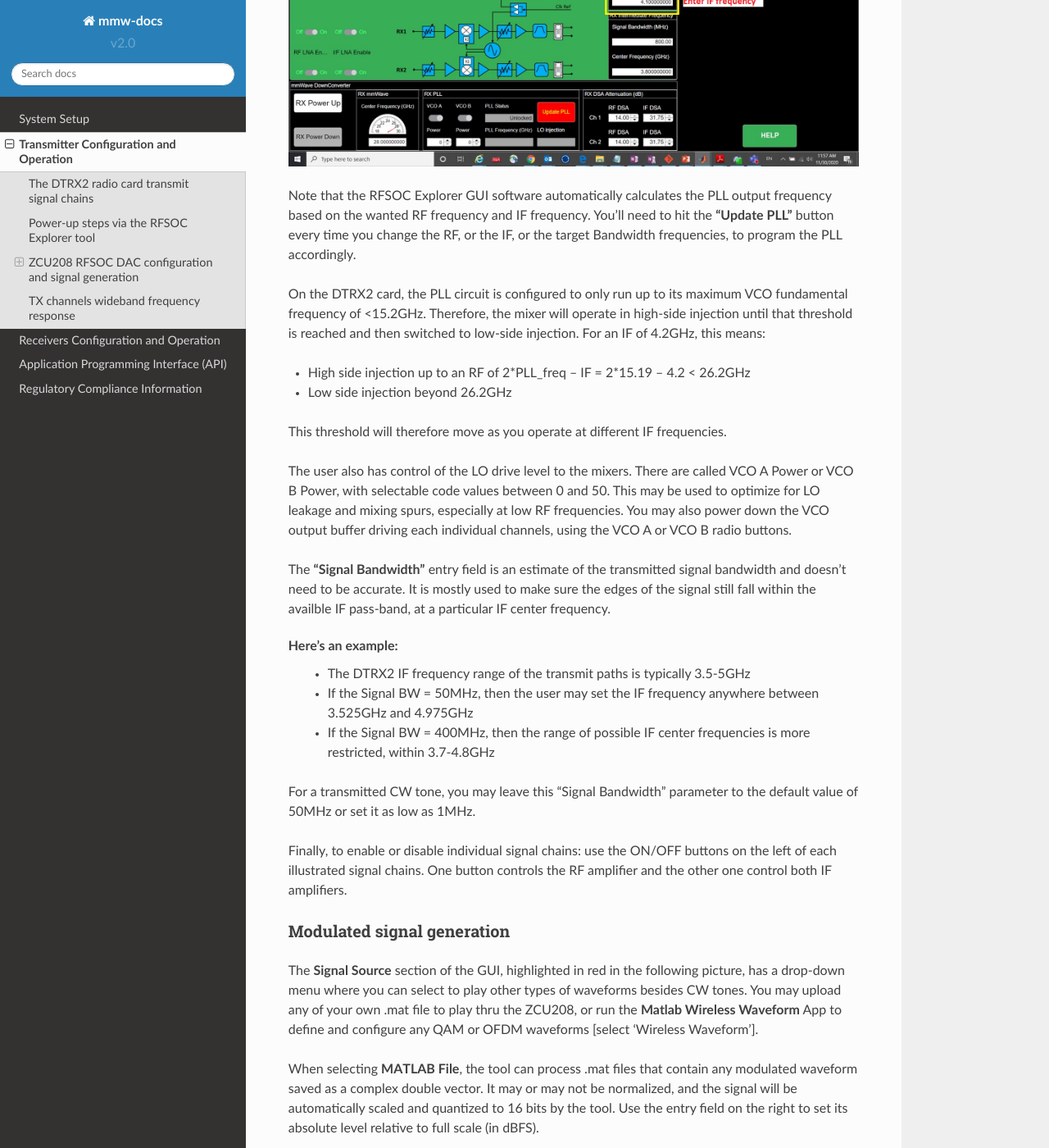
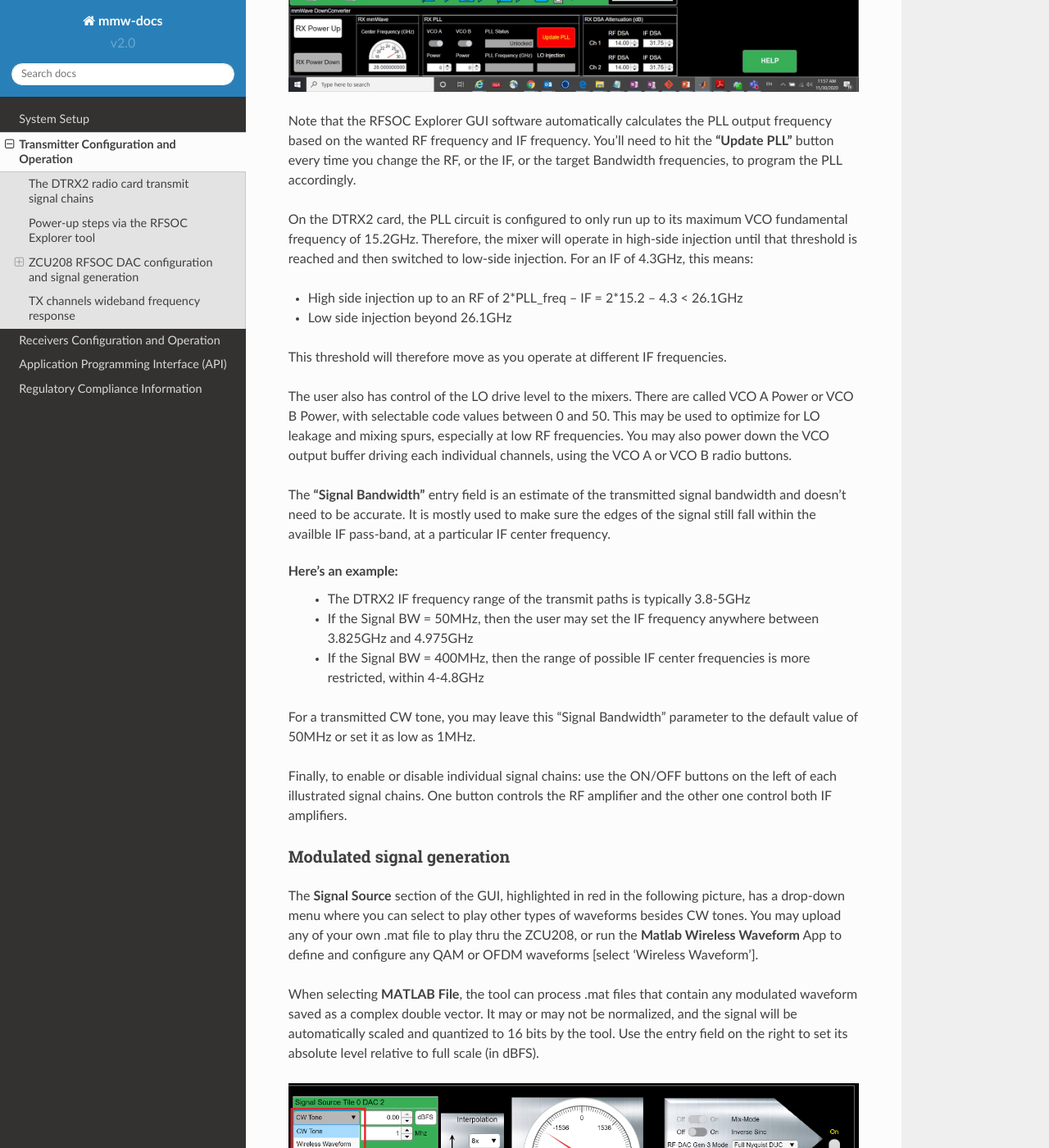
Before and after one commit to AvnetDev/rfsoc-board-docs, a Sphinx documentation site: the page built from docs/source/tx_setup.rst, in a window 1280 px wide and 1400 px high, scrolled down 4705 px. Shown: the whole window at 82% size. Built offline with Sphinx 7.4.7 and the Read the Docs theme 2.0.0, drawn with Linux system fonts in a browser that asks for light colours; some of the changed text lies outside the part shown.

Commit message:
Updated RF frequency response for RevB

```diff
--- a/docs/source/tx_setup.rst
+++ b/docs/source/tx_setup.rst
@@ -105,12 +105,12 @@
 Note that the RFSOC Explorer GUI software automatically calculates the PLL output frequency based on the wanted RF frequency and IF frequency.
 You’ll need to hit the **“Update PLL”** button every time you change the RF, or the IF, or the target Bandwidth frequencies, to program the PLL accordingly.
 
-On the DTRX2 card, the PLL circuit is configured to only run up to its maximum VCO fundamental frequency of <15.2GHz. Therefore, the mixer will operate in high-side injection until that threshold is reached and then switched to low-side injection.
-For an IF of 4.2GHz, this means:
+On the DTRX2 card, the PLL circuit is configured to only run up to its maximum VCO fundamental frequency of 15.2GHz. Therefore, the mixer will operate in high-side injection until that threshold is reached and then switched to low-side injection.
+For an IF of 4.3GHz, this means:
 
--	High side injection up to an RF of 2*PLL_freq – IF = 2*15.19 – 4.2 <  26.2GHz
+-	High side injection up to an RF of 2*PLL_freq – IF = 2*15.2 – 4.3 <  26.1GHz
 
--	Low side injection beyond 26.2GHz
+-	Low side injection beyond 26.1GHz
 
 This threshold will therefore move as you operate at different IF frequencies.
 
@@ -121,9 +121,9 @@
 The **"Signal Bandwidth"** entry field is an estimate of the transmitted signal bandwidth and doesn't need to be accurate.  It is mostly used to make sure the edges of the signal still fall within the availble IF pass-band, at a particular IF center frequency.
 
 Here's an example:
-    - The DTRX2 IF frequency range of the transmit paths is typically 3.5-5GHz
-    - If the Signal BW = 50MHz, then the user may set the IF frequency anywhere between 3.525GHz and 4.975GHz
-    - If the Signal BW = 400MHz, then the range of possible IF center frequencies is more restricted, within 3.7-4.8GHz
+    - The DTRX2 IF frequency range of the transmit paths is typically 3.8-5GHz
+    - If the Signal BW = 50MHz, then the user may set the IF frequency anywhere between 3.825GHz and 4.975GHz
+    - If the Signal BW = 400MHz, then the range of possible IF center frequencies is more restricted, within 4-4.8GHz
 
 For a transmitted CW tone, you may leave this "Signal Bandwidth" parameter to the default value of 50MHz or set it as low as 1MHz.
 
```
Also changed, not shown: other parts of docs/source/tx_setup.rst (+2 -2 lines), docs/source/images_tx_setup/TX_RF_response_revB.png (added).
